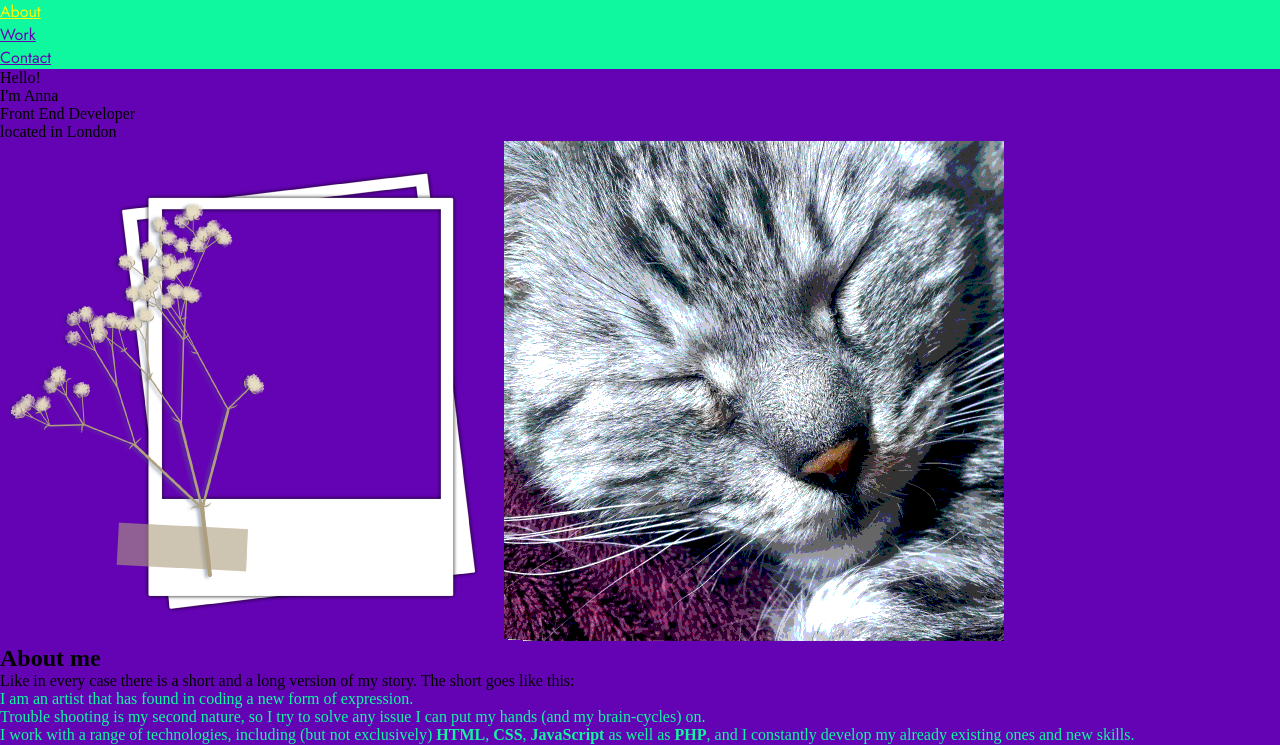
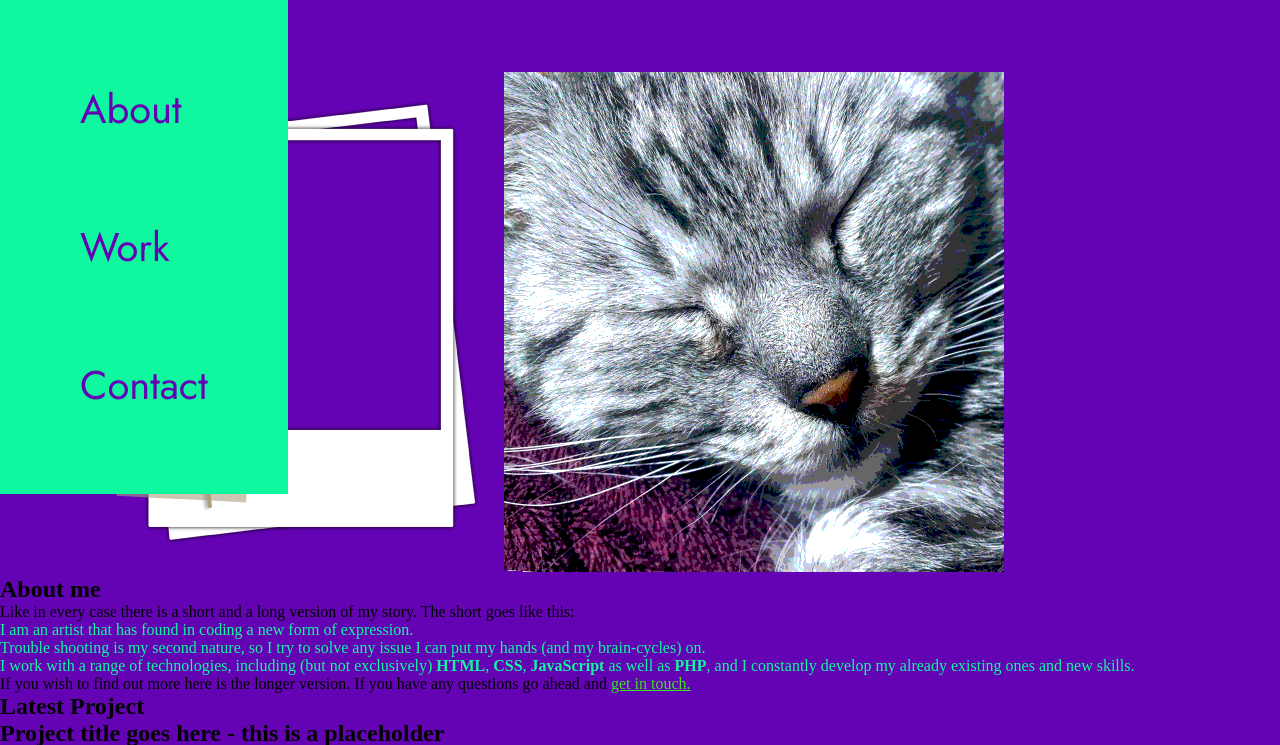
Before and after one commit to AnneCreeYates/portfolio-website, a PHP site: page / in a window 1280 px wide. Shown: the top 745 px of the page. Run offline with PHP 8.4, Linux system fonts and the light colour scheme; some web fonts are replaced.

Commit message:
in index.php replaced the placeholder with the actual link and picture of the example page; added the picture for the example website to the file - loads faster that adding the link to the picture on the website; in main-nav.scss added the position, height, width and font size of main-nav, removed the decoration from links and list style, added margin to list style; in fonts.scss added title, ptrimary and secondary font variables

```diff
--- a/css/index.css
+++ b/css/index.css
@@ -20,13 +20,22 @@ a {
 }
 
 .main-nav {
-  display: grid;
+  position: absolute;
+  display: flex;
+  width: fit-content;
+  height: min-content;
+  font-size: 2.5em;
   font-family: "Jost", sans-serif;
   background-color: rgb(16, 248, 159);
 }
 .main-nav a {
   color: rgb(100, 3, 180);
+  text-decoration: none;
 }
 .main-nav a:hover {
   color: yellow;
 }
+.main-nav li {
+  list-style: none;
+  margin: 2em;
+}
--- a/index.php
+++ b/index.php
@@ -98,8 +98,8 @@
           Itaque eos, explicabo odio quis ipsa, neque modi et voluptate voluptatibus assumenda
           molestiae similique, doloremque veritatis laborum omnis dignissimos reiciendis
           atque maxime!
-          <a href=" " target="_blank">
-            <img class = work__project-image src="imgs/pontu.gif" alt=""/>
+          <a href="http://solicitor-southkensington.rf.gd" target="_blank">
+            <img class = work__project-image src="imgs\the-shard-london-skyline.jpg" width = "300" height = "300" alt="black and white London skyline featuring the Shard"/>
             <!--the jpg with the first glance of the website goes here-->
           </a>
         </p>
--- a/sass_files/_fonts.scss
+++ b/sass_files/_fonts.scss
@@ -1,7 +1,11 @@
 
 //main fonts
 $title-font: 'Water Brush', cursive;
-$primary-text-font: 'Jost', sans-serif;
-$secondary-text-font: monospace;
+$primary-font: 'Jost', sans-serif;
+$secondary-font: monospace;
+
+$title-font-size: 10em;
+$primary-font-size: 2.5em;
+$secondary-font-size: 1.4em;
 
 //additional/special fonts
--- a/sass_files/_main-nav.scss
+++ b/sass_files/_main-nav.scss
@@ -2,13 +2,27 @@
 @use 'fonts';
 
 .main-nav {
-    display: grid;
-    font-family: fonts.$primary-text-font;
+    position: absolute;
+    display: flex;
+    width: fit-content;
+    height: min-content;
+    font-size: fonts.$primary-font-size;
+    // margin: 2em;
+
+    font-family: fonts.$primary-font;
     background-color: colors.$secondary-clr;
     a {
         color: colors.$primary-clr;
+        text-decoration: none;
+
+
         &:hover {
             color: yellow;
         }
     }
+
+    li {
+        list-style: none;
+        margin: 2em;
+    }
 }
```
Also changed, not shown: 1 other file.
